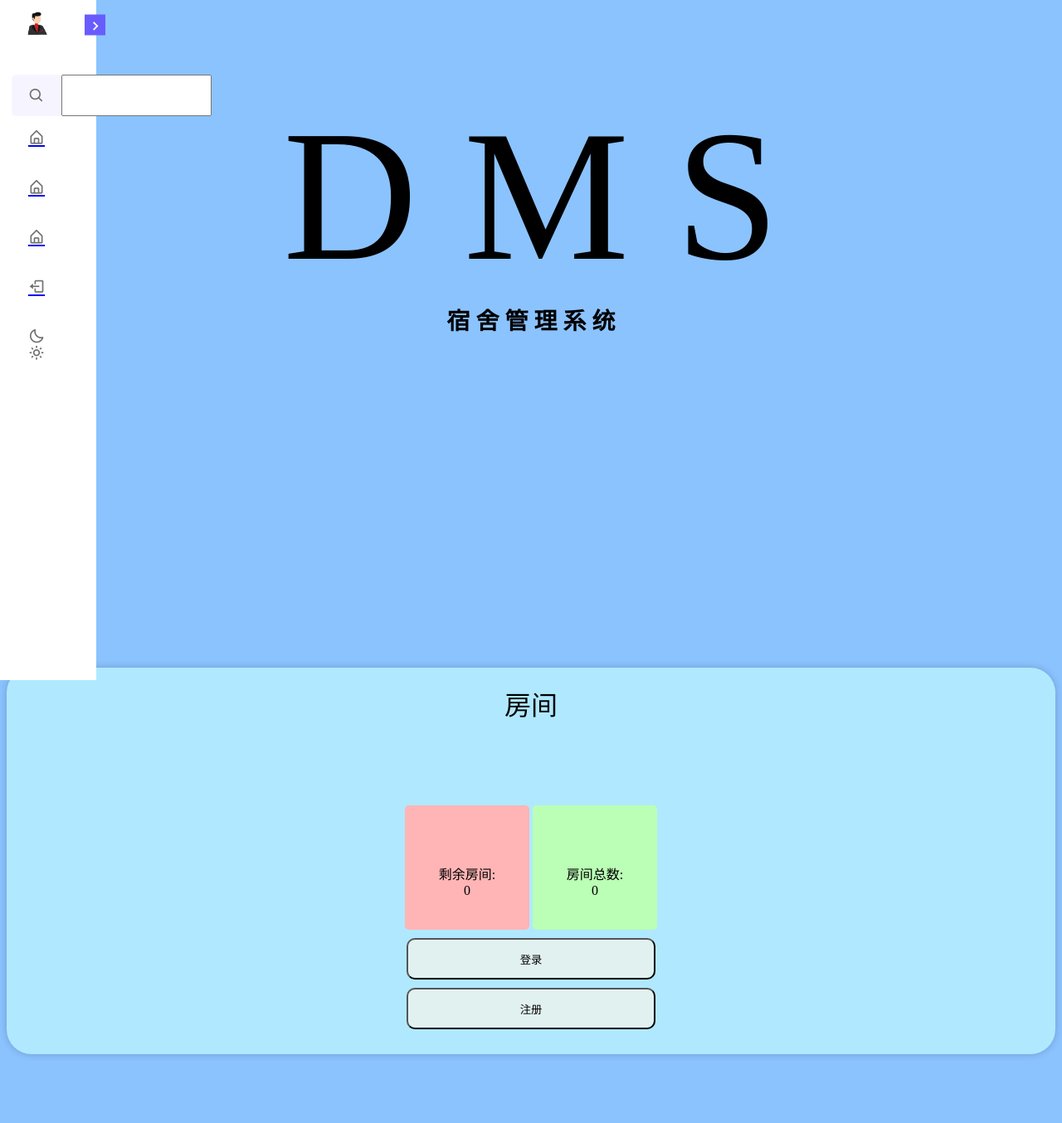
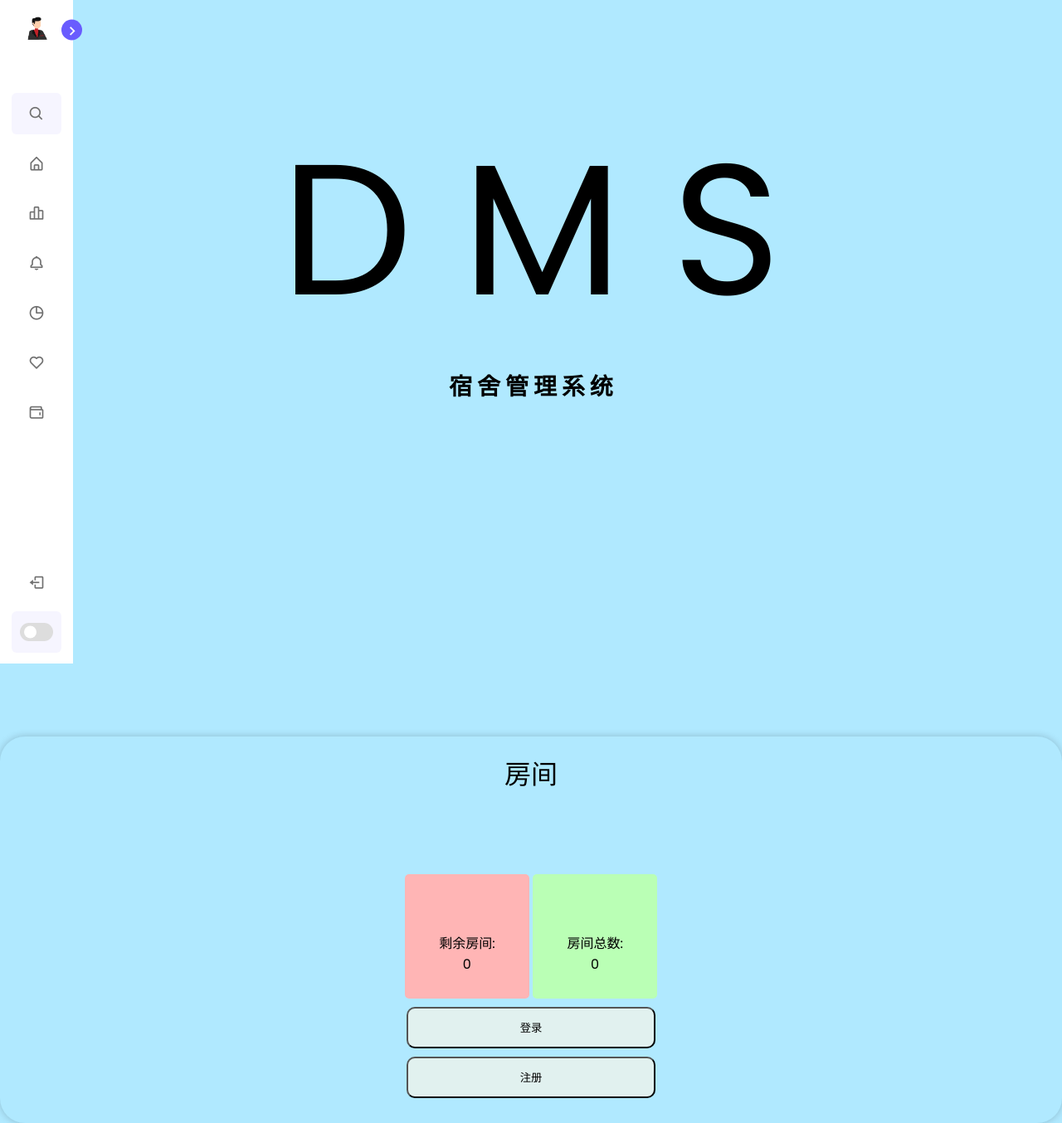
Before and after one commit to Qsinleo/Dormitory-Manage-System, a PHP site: page / in a window 1280 px wide. Shown: the whole page at 83% size. Before the commit the page ends 1274 px from the top, so only its background shows below. Run offline with PHP 8.4, Linux system fonts and the light colour scheme; data that the repository does not hold is empty.

Commit message:
Nav (2/3) Match Orgin Code TODO

```diff
--- a/css/nav.css
+++ b/css/nav.css
@@ -1,17 +1,22 @@
-nav *{
+/* 字体库不一定要是我这个，甚至不用也可以 */
+@import url('https://fonts.googleapis.com/css2?family=Poppins:wght@300;400;500;600;700&display=swap');
+
+* {
     margin: 0;
     padding: 0;
     box-sizing: border-box;
+    font-family: "Poppins", sans-serif;
 }
 
-
-/* 样式变量 */
-:root{
+/* 一些需要重复使用的样式 */
+:root {
+    /* 颜色 */
+    --body-color: #b0e9ff;
     --sidebar-color: #fff;
     --primary-color: #695cfe;
-    --primary-color-light:#f6f5ff;
-    --toggle-color:#ddd;
-    --text-color:#707070;
+    --primary-color-light: #f6f5ff;
+    --toggle-color: #ddd;
+    --text-color: #707070;
 
     /* 过渡效果 */
     --tran-02: all 0.2s ease;
@@ -19,40 +24,36 @@ nav *{
 }
 
 body{
+    min-height: 100vh;
+    background-color: var(--body-color);
     transition: var(--tran-03);
-    -webkit-transition: var(--tran-03);
-    -moz-transition: var(--tran-03);
-    -ms-transition: var(--tran-03);
-    -o-transition: var(--tran-03);
 }
 
 ::selection{
     background-color: var(--primary-color);
     color: #fff;
 }
-
-nav.dark{
-    --sidebar-color: #242526;
-    --primary-color: #3a3b3c;
+/* 当body标签拥有dark类名的时候的样式 */
+body.dark{
+    --body-color:#1f82aa;
+    --sidebar-color:#242526;
+    --primary-color:#3a3b3c;
     --primary-color-light:#3a3b3c;
     --toggle-color:#fff;
     --text-color:#ccc;
 }
 
+/* sidebar上的初始化样式 */
 .sidebar{
-    position: absolute;
+    position: fixed;
     top: 0;
     left: 0;
     height: 100%;
     width: 250px;
     padding: 10px 14px;
-    background-color: var(--sidebar-color);
+    background: var(--sidebar-color);
+    transition: var(--tran-03);
     z-index: 100;
-    transition: var(--tran-03);
-    -webkit-transition: var(--tran-03);
-    -moz-transition: var(--tran-03);
-    -ms-transition: var(--tran-03);
-    -o-transition: var(--tran-03);
 }
 
 .sidebar.close{
@@ -61,7 +62,7 @@ nav.dark{
 
 .sidebar li{
     height: 50px;
-    list-style:none;
+    list-style: none;
     display: flex;
     align-items: center;
     margin-top: 10px;
@@ -70,19 +71,11 @@ nav.dark{
 .sidebar header .image,.sidebar .icon{
     min-width: 60px;
     border-radius: 6px;
-    -webkit-border-radius: 6px;
-    -moz-border-radius: 6px;
-    -ms-border-radius: 6px;
-    -o-border-radius: 6px;
 }
 
 .sidebar .icon{
     min-width: 60px;
     border-radius: 6px;
-    -webkit-border-radius: 6px;
-    -moz-border-radius: 6px;
-    -ms-border-radius: 6px;
-    -o-border-radius: 6px;
     height: 100%;
     display: flex;
     align-items: center;
@@ -91,24 +84,23 @@ nav.dark{
 }
 
 .sidebar .text,.sidebar .icon{
-    color:var(--text-color);
+    color: var(--text-color);
     transition: var(--tran-03);
-    -webkit-transition: var(--tran-03);
-    -moz-transition: var(--tran-03);
-    -ms-transition: var(--tran-03);
-    -o-transition: var(--tran-03);
 }
 
 .sidebar .text{
-    font-size:17px;
-    font-weight:500;
+    font-size: 17px;
+    font-weight: 500;
     white-space: nowrap;
     opacity: 1;
 }
 
 .sidebar.close .text{
     opacity: 0;
+
 }
+
+/* header部分样式 */
 
 .sidebar header{
     position: relative;
@@ -116,7 +108,7 @@ nav.dark{
 
 .sidebar header .image-text{
     display: flex;
-    align-items:center;
+    align-items: center;
 }
 
 .sidebar header .logo-text{
@@ -141,40 +133,26 @@ header .image-text .profession{
     align-items: center;
     justify-content: center;
 }
-
 .sidebar header .image img{
     width: 40px;
     border-radius: 6px;
-    -webkit-border-radius: 6px;
-    -moz-border-radius: 6px;
-    -ms-border-radius: 6px;
-    -o-border-radius: 6px;
 }
-
 .sidebar header .toggle{
     position: absolute;
     top: 50%;
-    right:  -25px;
-    transform:  translateY(-50%) rotate(180deg);
-    -webkit-transform:  translateY(-50%) rotate(180deg);
-    -moz-transform:  translateY(-50%) rotate(180deg);
-    -ms-transform:  translateY(-50%) rotate(180deg);
-    -o-transform:  translateY(-50%) rotate(180deg);
+    right: -25px;
+    transform: translateY(-50%) rotate(180deg);
     height: 25px;
     width: 25px;
     background-color: var(--primary-color);
     color: var(--sidebar-color);
     display: flex;
-    border: 50%;
+    border-radius: 50%;
     align-items: center;
     justify-content: center;
     font-size: 22px;
     cursor: pointer;
     transition: var(--tran-03);
-    -webkit-transition: var(--tran-03);
-    -moz-transition: var(--tran-03);
-    -ms-transition: var(--tran-03);
-    -o-transition: var(--tran-03);
 }
 
 body.dark .sidebar header .toggle{
@@ -183,23 +161,136 @@ body.dark .sidebar header .toggle{
 
 .sidebar.close .toggle{
     transform: translateY(-50%) rotate(0deg);
-    -webkit-transform: translateY(-50%) rotate(0deg);
-    -moz-transform: translateY(-50%) rotate(0deg);
-    -ms-transform: translateY(-50%) rotate(0deg);
-    -o-transform: translateY(-50%) rotate(0deg);
 }
 
 .sidebar .menu{
     margin-top: 40px;
 }
 
-.sidebar li.seach-box{
+.sidebar li.search-box{
     border-radius: 6px;
     background-color: var(--primary-color-light);
-    -webkit-border-radius: 6px;
-    -moz-border-radius: 6px;
-    -ms-border-radius: 6px;
-    -o-border-radius: 6px;
+    cursor: pointer;
+    transition: var(--tran-03);
+}
+.sidebar li.search-box input{
+    height: 100%;
+    width: 100%;
+    outline: none;
+    border: none;
+    background-color: var(--primary-color-light);
+    color: var(--text-color);
+    border-radius: 6px;
+    font-size: 17px;
+    font-weight: 500;
+    transition: var(--tran-03);
+}
+.sidebar li a{
+    list-style: none;
+    height: 100%;
+    background-color: transparent;
+    display: flex;
+    align-items: center;
+height: 100%;
+width: 100%;
+border-radius: 6px;
+text-decoration: none;
+transition: var(--tran-03);
+}
+
+.sidebar li a:hover{
+    background-color: var(--primary-color);
+}
+.sidebar li a:hover .icon,.sidebar li a:hover .text{
+    color: var(--sidebar-color);
+}
+
+body.dark .sidebar li a:hover .icon,
+body.dark .sidebar li a:hover .text{
+    color: var(--text-color);
+}
+
+.sidebar .menu-bar{
+    height: calc(100% - 55px);
+    display: flex;
+    flex-direction: column;
+    justify-content: space-between;
+    overflow-y: scroll;
+}
+
+.menu-bar::-webkit-scrollbar{
+    display: none;
+}
+
+.sidebar .menu-bar .mode{
+    border-radius: 6px;
+    background-color: var(--primary-color-light);
+    position: relative;
+    transition-timing-function: var(--tran-03);
+}
+
+.menu-bar .mode .sun-moon{
+    height: 50px;
+    width: 60px;
+}
+.mode .sun-moon i{
+    position: absolute;
+}
+
+.mode .sun-moon i.sun{
+    opacity: 0;
+}
+body.dark .mode .sun-moon i.sun{
+    opacity: 1;
+}
+body.dark .mode .sun-moon i.moon{
+    opacity: 0;
+}
+
+.menu-bar .bottom-content .toggle-switch{
+    position: absolute;
+    right: 0;
+    height: 100%;
+    min-width: 60px;
+    display: flex;
+    align-items: center;
+    justify-content: center;
+    border-radius: 6px;
+    cursor: pointer;
+}
+
+.toggle-switch .switch{
+    position: relative;
+    height: 22px;
+    width: 40px;
+    border-radius: 25px;
+    background-color: var(--toggle-color);
+    transition: var(--tran-03);
+}
+.switch::before{
+    content: "";
+    position: absolute;
+    width: 15px;
+    height: 15px;
+    border-radius:50% ;
+    top: 50%;
+    left: 5px;
+    transform: translateY(-50%);
+    background-color: var(--sidebar-color);
+    transition: var(--tran-03);
+}
+
+body.dark .switch::before{
+    left: 20px;
+}
+
+.home{
+    position: absolute;
+    top: 0;
+    left: 250px;
+    height: 100vh;
+    width: calc(100% - 250px);
+    background-color: var(--body-color);
     transition: var(--tran-03);
     -webkit-transition: var(--tran-03);
     -moz-transition: var(--tran-03);
@@ -207,6 +298,19 @@ body.dark .sidebar header .toggle{
     -o-transition: var(--tran-03);
 }
 
-.sidebar li.seach-box input{
-    height: 100%;
+.home .text{
+    font-size: 30px;
+    font-weight: 500;
+    color: var(--text-color);
+    padding: 12px 60px;
 }
+
+.sidebar.close~.home{
+    left: 78px;
+    height: 100vh;
+    width: calc(100% - 78px);
+}
+
+body.dark .home .text{
+    color: var(--text-color);
+}
--- a/index.php
+++ b/index.php
@@ -25,35 +25,61 @@ require_once "header.php";
                 </span>
                 <div class="text logo-text">
                     <span class="name">Phoenix</span>
-                    <span class="profession">Web Dev</span>
+                    <span class="profession">Web Developer</span>
                 </div>
             </div>
+
             <i class="bx bx-chevron-right toggle"></i>
         </header>
         <div class="menu-bar">
             <div class="menu">
-                <li class="seach-box">
+                <li class="search-box">
                     <i class="bx bx-search icon"></i>
-                    <input type="text">
+                    <input type="text" placeholder="Search...">
                 </li>
+
                 <ul class="menu-links">
-                    <!-- 列表项 -->
+
                     <li class="nav-link">
                         <a href="#">
                             <i class="bx bx-home-alt icon"></i>
-                            <span class="text nav-text">Home</span>
+                            <span class="text nav-text">Dashboard</span>
                         </a>
                     </li>
+
+                    <!-- 下面的小li都是一样的样式，只需要修改文字和图标 -->
                     <li class="nav-link">
                         <a href="#">
-                            <i class="bx bx-home-alt icon"></i>
-                            <span class="text nav-text">Home</span>
+                            <i class='bx bx-bar-chart-alt-2 icon'></i>
+                            <span class="text nav-text">Revenue</span>
                         </a>
                     </li>
+
                     <li class="nav-link">
                         <a href="#">
-                            <i class="bx bx-home-alt icon"></i>
-                            <span class="text nav-text">Home</span>
+                            <i class='bx bx-bell icon'></i>
+                            <span class="text nav-text">Notifications</span>
+                        </a>
+                    </li>
+
+                    <li class="nav-link">
+                        <a href="#">
+                            <i class='bx bx-pie-chart-alt icon'></i>
+                            <span class="text nav-text">Analytics</span>
+                        </a>
+                    </li>
+
+                    <li class="nav-link">
+                        <a href="#">
+                            <i class='bx bx-heart icon'></i>
+                            <span class="text nav-text">Likes</span>
+                        </a>
+                    </li>
+
+                    <li class="nav-link">
+                        <a href="#">
+                            <i class='bx bx-wallet icon'></i>
+                            <span class="text nav-text">Wallets</span>
                         </a>
                     </li>
                 </ul>
@@ -71,9 +97,12 @@ require_once "header.php";
                         <i class="bx bx-sun icon sun"></i>
                     </div>
                     <span class="mode-text text">Dark Mode</span>
-                    <div class="toggle-switch"><span class="switch"></span></div>
+                    <div class="toggle-switch">
+                        <span class="switch"></span>
+                    </div>
                 </li>
             </div>
+
         </div>
     </nav>
 
@@ -225,5 +254,5 @@ require_once "header.php";
         getBrowserVersion();
     };
 </script>
-
+<script src="./js/nav.js"></script>
 </html>
--- a/js/nav.js
+++ b/js/nav.js
@@ -0,0 +1,22 @@
+const body=document.querySelector('body')
+const sidebar=body.querySelector('nav')
+const toggle=body.querySelector('.toggle')
+const searchBtn=body.querySelector('.search-box')
+const modeSwitch=body.querySelector('.toggle-switch')
+const modeText=body.querySelector('.mode-text')
+
+
+toggle.addEventListener('click',()=>{
+    sidebar.classList.toggle('close')
+})
+searchBtn.addEventListener('click',()=>{
+    sidebar.classList.remove('close')
+})
+modeSwitch.addEventListener('click',()=>{
+    body.classList.toggle('dark');
+    if(body.classList.contains('dark')){
+        modeText.innerText="Light mode"
+    }else{
+        modeText.innerText="Dark mode"
+    }
+})
```
